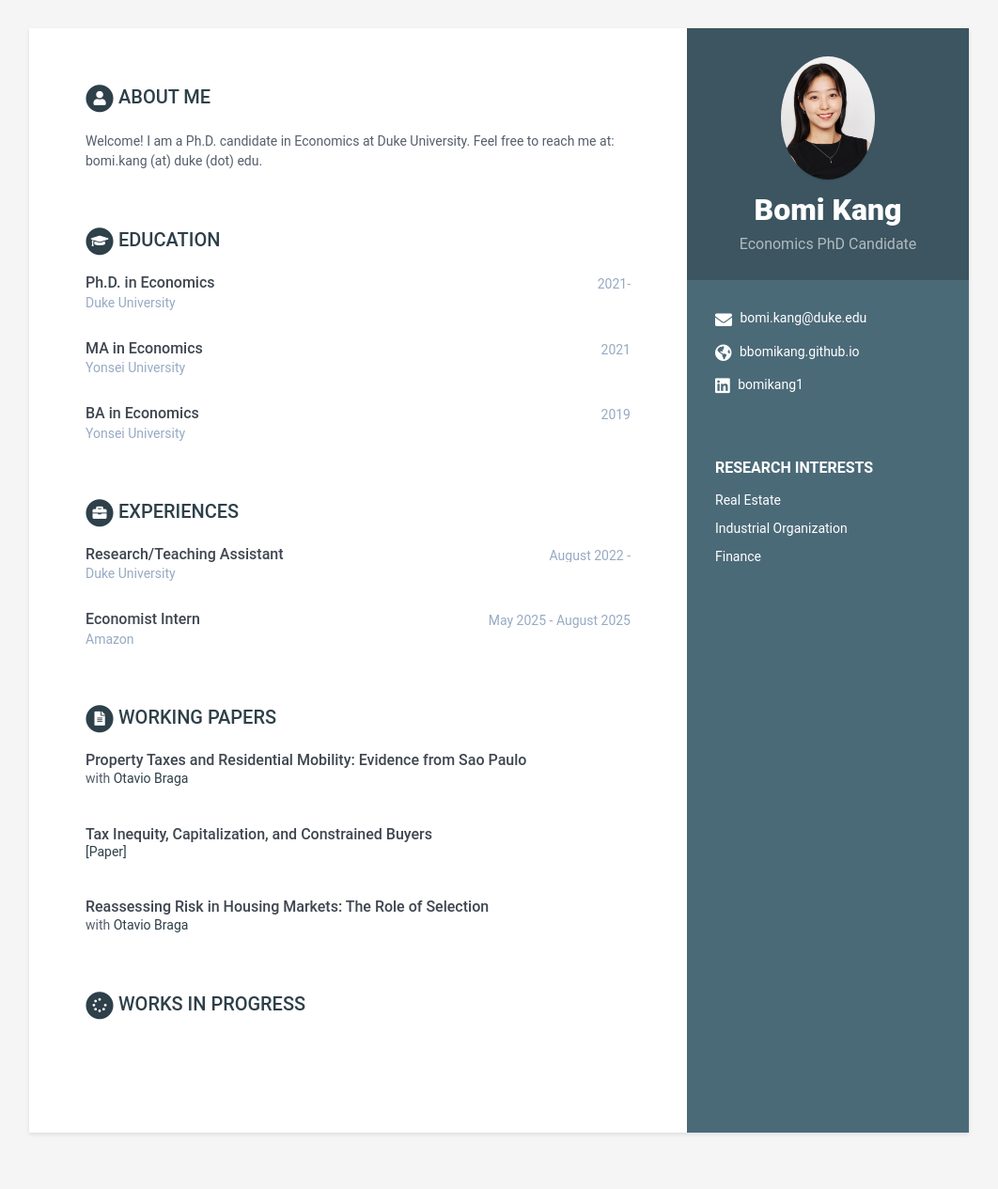
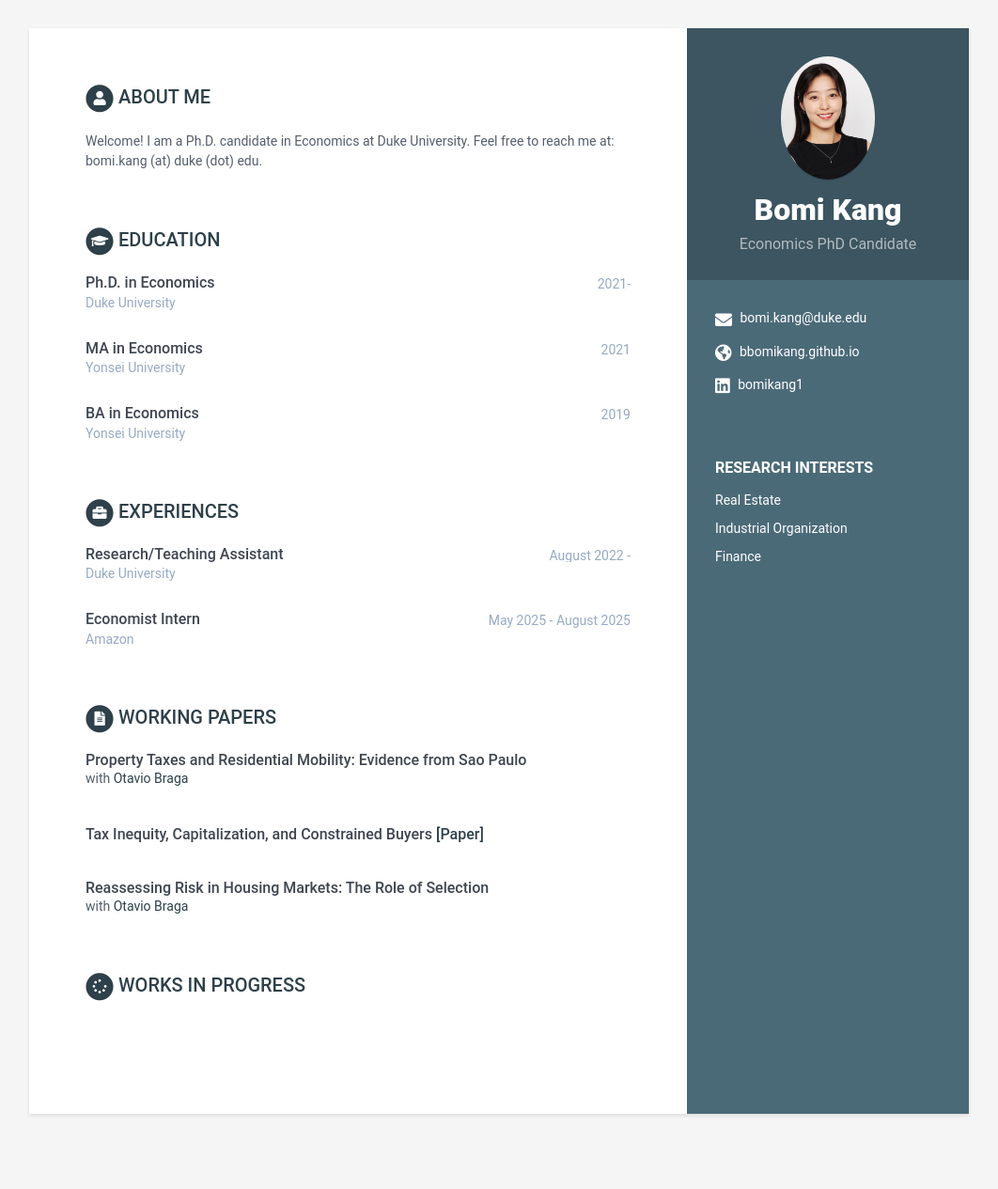
Before and after one commit to bbomikang/bbomikang.github.io, a Jekyll site: the page built from index.html, in a window 1280 px wide. Shown: the whole page at 94% size, without its empty margins (109-1171 px from the left). Built offline with Jekyll 4.4.1, drawn with Linux system fonts in a browser that asks for light colours.

Commit message:
Update working_papers.html

```diff
--- a/_includes/working_papers.html
+++ b/_includes/working_papers.html
@@ -8,19 +8,14 @@
   </h2>
   {% for paper in site.data.data.working_papers %}
   <div class="item">
-    <h3 class="job-title">{{ paper.title }}</h3>
+    <h3 class="job-title">{{ paper.title }}
+      {% if paper.pdf %}
+      <a href="{{ paper.pdf }}" target="_blank">[Paper]</a>
+      {% endif %}
+    </h3>
     {% if paper.coauthors %}
     <p class="coauthors">with {% for author in paper.coauthors %}{% if author.url %}<a href="{{ author.url }}" target="_blank">{{ author.name }}</a>{% else %}{{ author.name }}{% endif %}{% unless forloop.last %}, {% endunless %}{% endfor %}</p>
     {% endif %}
-    <div class="details">
-      {% if paper.pdf %}
-      <a href="{{ paper.pdf }}" target="_blank">[Paper]</a>
-      {% endif %}
-      {% if paper.Presentation %}
-      <br>
-      <p><strong>Presentation:</strong> {{ paper.Presentation }}</p>
-      {% endif %}
-    </div><!--//details-->
   </div><!--//item-->
   {% endfor %}
 </section><!--//section-->
```
